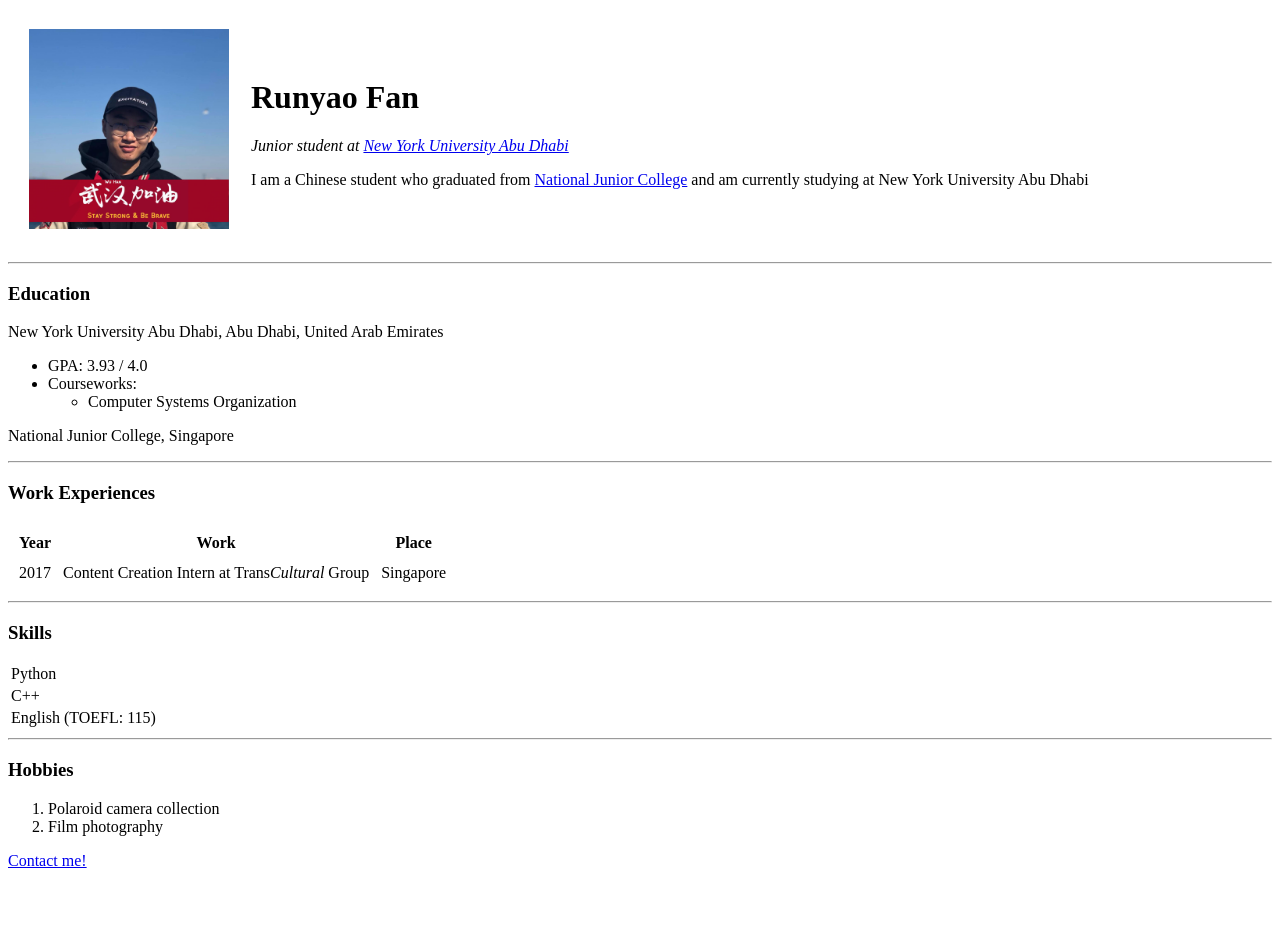
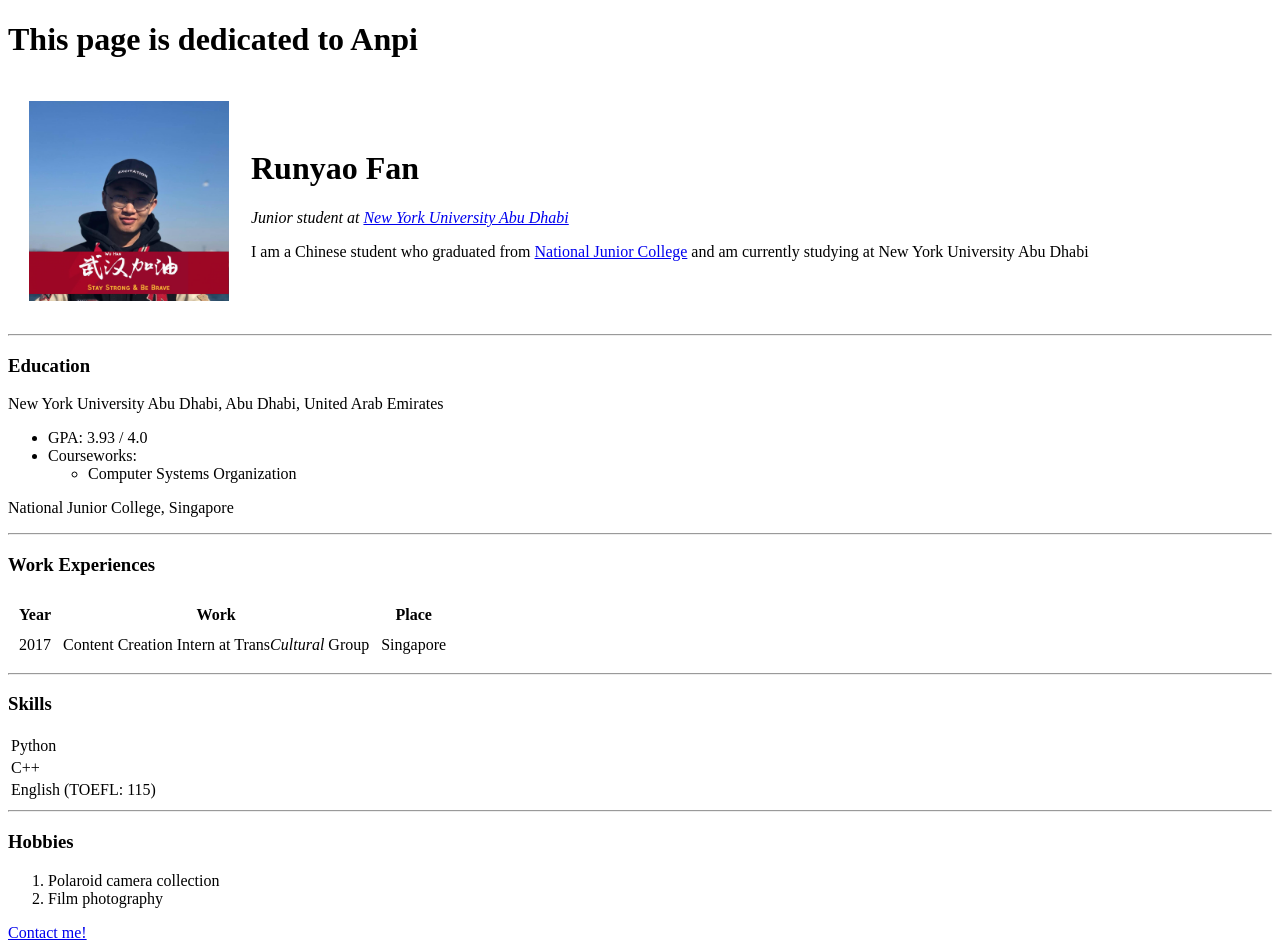
Before and after one commit to RunyaoFan/cv, a plain HTML site: page index.html in a window 1280 px wide. Before the commit the page ends 878 px from the top, so only its background shows below. Drawn offline with Linux system fonts and the light colour scheme.

Commit message:
Update index.html

```diff
--- a/index.html
+++ b/index.html
@@ -7,6 +7,7 @@
 </head>
 
 <body>
+  <h1>This page is dedicated to Anpi</h1>
   <table cellspacing='20'>
     <tr>
       <td><img src="images/Runyao.jpg" alt="pic of me" width="200" height="200"></td>
```
